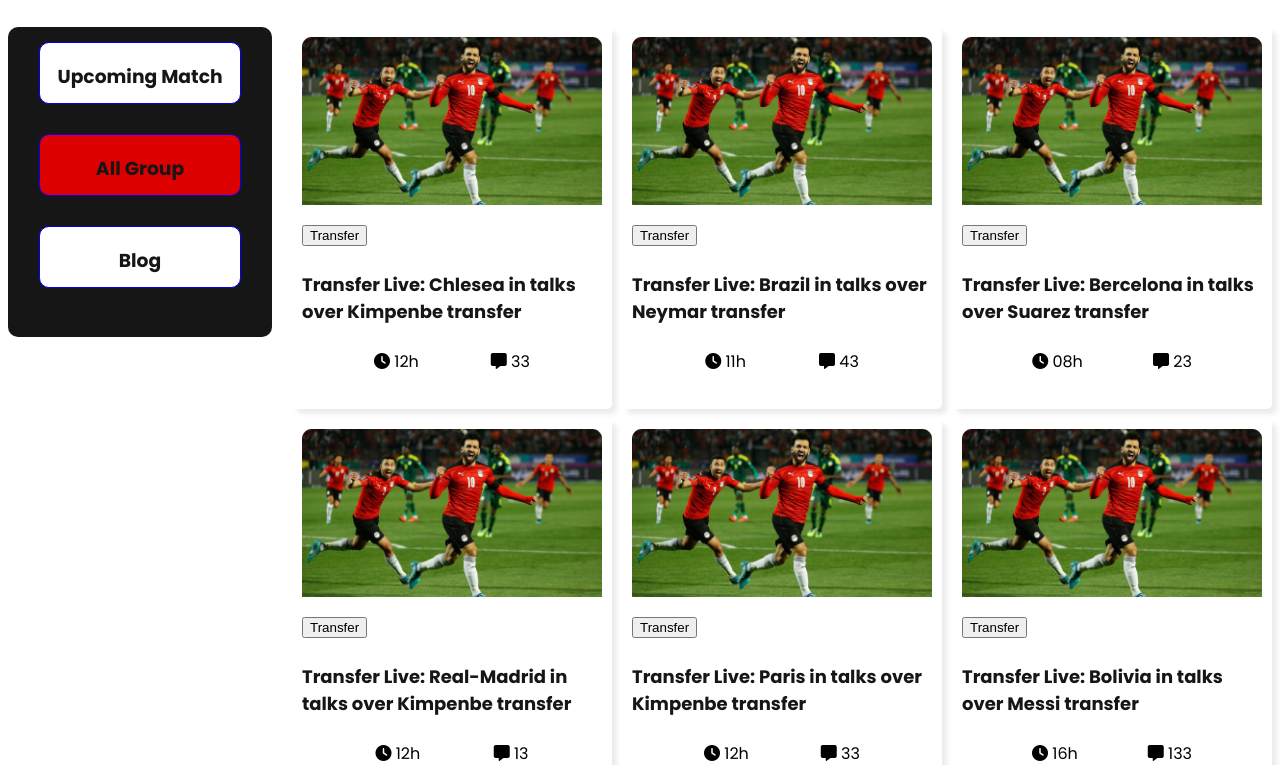
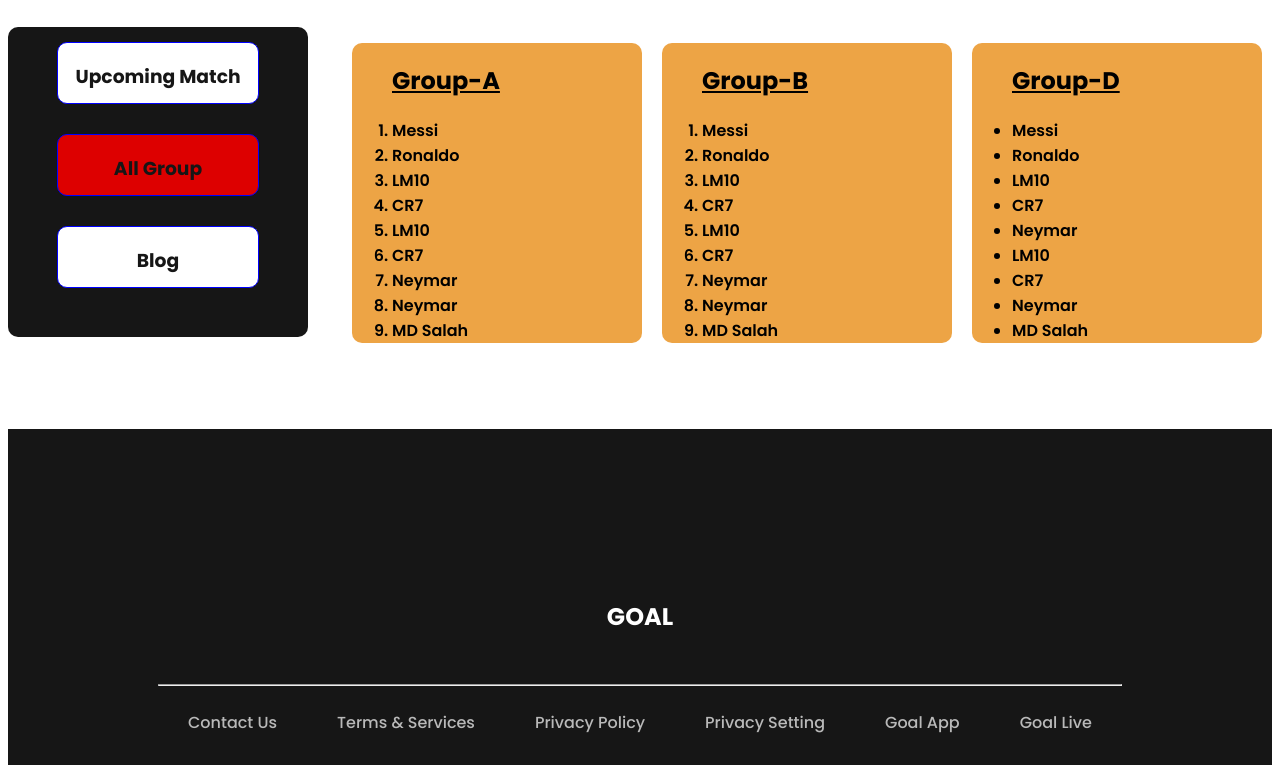
Before and after one commit to JunayedIslam1/assignment-2, a plain HTML site: page all-groups.html in a window 1280 px wide. Shown: the part 550-1315 px from the top of the page. Drawn offline with Linux system fonts and the light colour scheme.

Commit message:
last final commit

```diff
--- a/all-groups.html
+++ b/all-groups.html
@@ -45,84 +45,46 @@
             <!-- player details  -->
             <div class="player-details">
                 <!-- copy-from-here -->
-                <div class="player">
-                    <div class="player-image"><img src="images/Blog Image.png" alt=""></div>
-                    <div class="btn"><button>Transfer</button></div>
-                    <div class="heading">
-                        <h4>Transfer Live: Chlesea in talks
-                            over Kimpenbe transfer</h4>
-                    </div>
-                    <div class="icon">
-                        <div><i class="fa-solid fa-clock"></i> 12h</div>
-                        <div><i class="fa-solid fa-message"></i> 33</div>
-                    </div>
+                <ol class="pl-list">
+                    <h2>Group-A</h2>
 
-                </div>
-                <div class="player">
-                    <div class="player-image"><img src="images/Blog Image.png" alt=""></div>
-                    <div class="btn"><button>Transfer</button></div>
-                    <div class="heading">
-                        <h4>Transfer Live: Brazil in talks
-                            over Neymar transfer</h4>
-                    </div>
-                    <div class="icon">
-                        <div><i class="fa-solid fa-clock"></i> 11h</div>
-                        <div><i class="fa-solid fa-message"></i> 43</div>
-                    </div>
+                    <li>Messi</li>
+                    <li>Ronaldo</li>
+                    <li>LM10</li>
+                    <li>CR7</li>
+                    <li>LM10</li>
+                    <li>CR7</li>
+                    <li>Neymar</li>
+                    <li>Neymar</li>
+                    <li>MD Salah</li>
 
-                </div>
-                <div class="player">
-                    <div class="player-image"><img src="images/Blog Image.png" alt=""></div>
-                    <div class="btn"><button>Transfer</button></div>
-                    <div class="heading">
-                        <h4>Transfer Live: Bercelona in talks
-                            over Suarez transfer</h4>
-                    </div>
-                    <div class="icon">
-                        <div><i class="fa-solid fa-clock"></i> 08h</div>
-                        <div><i class="fa-solid fa-message"></i> 23</div>
-                    </div>
+                </ol>
+                <ol class="pl-list">
+                    <h2>Group-B</h2>
+                    <li>Messi</li>
+                    <li>Ronaldo</li>
+                    <li>LM10</li>
+                    <li>CR7</li>
+                    <li>LM10</li>
+                    <li>CR7</li>
+                    <li>Neymar</li>
+                    <li>Neymar</li>
+                    <li>MD Salah</li>
 
-                </div>
-                <div class="player">
-                    <div class="player-image"><img src="images/Blog Image.png" alt=""></div>
-                    <div class="btn"><button>Transfer</button></div>
-                    <div class="heading">
-                        <h4>Transfer Live: Real-Madrid in talks
-                            over Kimpenbe transfer</h4>
-                    </div>
-                    <div class="icon">
-                        <div><i class="fa-solid fa-clock"></i> 12h</div>
-                        <div><i class="fa-solid fa-message"></i> 13</div>
-                    </div>
+                </ol>
+                <ul class="pl-list">
+                    <h2>Group-D</h2>
+                    <li>Messi</li>
+                    <li>Ronaldo</li>
+                    <li>LM10</li>
+                    <li>CR7</li>
+                    <li>Neymar</li>
+                    <li>LM10</li>
+                    <li>CR7</li>
+                    <li>Neymar</li>
+                    <li>MD Salah</li>
+                </ul>
 
-                </div>
-                <div class="player">
-                    <div class="player-image"><img src="images/Blog Image.png" alt=""></div>
-                    <div class="btn"><button>Transfer</button></div>
-                    <div class="heading">
-                        <h4>Transfer Live: Paris in talks
-                            over Kimpenbe transfer</h4>
-                    </div>
-                    <div class="icon">
-                        <div><i class="fa-solid fa-clock"></i> 12h</div>
-                        <div><i class="fa-solid fa-message"></i> 33</div>
-                    </div>
-
-                </div>
-                <div class="player">
-                    <div class="player-image"><img src="images/Blog Image.png" alt=""></div>
-                    <div class="btn"><button>Transfer</button></div>
-                    <div class="heading">
-                        <h4>Transfer Live: Bolivia in talks
-                            over Messi transfer</h4>
-                    </div>
-                    <div class="icon">
-                        <div><i class="fa-solid fa-clock"></i> 16h</div>
-                        <div><i class="fa-solid fa-message"></i> 133</div>
-                    </div>
-
-                </div>
             </div>
             <!-- player details  -->
         </section>
--- a/style.css
+++ b/style.css
@@ -100,7 +100,7 @@ body {
 }
 
 /* list-bar End */
-/* upcoming mathes html */
+/* upcoming matches html */
 .mathes-detail {
     background-color: aqua;
     padding: 5px;
@@ -130,6 +130,26 @@ body {
 .matches img {
     width: 95px;
     height: 60px;
+}
+
+/* all group html */
+.player-details .pl-list {
+    background-color: hsl(34, 82%, 60%);
+    width: 250px;
+    height: 300px;
+    border-radius: 10px;
+    margin-right: 10px;
+    text-align: left;
+    font-weight: 600;
+}
+
+.player-details .pl-list:hover {
+    transform: scale(1.2);
+    transition: 0.3s ease-in-out;
+}
+
+.pl-list h2 {
+    text-decoration: underline;
 }
 
 /* player details */
@@ -250,7 +270,7 @@ body {
     }
 
     .footer {
-        height: 300px;
+        height: 320px;
         border-radius: 5px;
     }
 }
```
